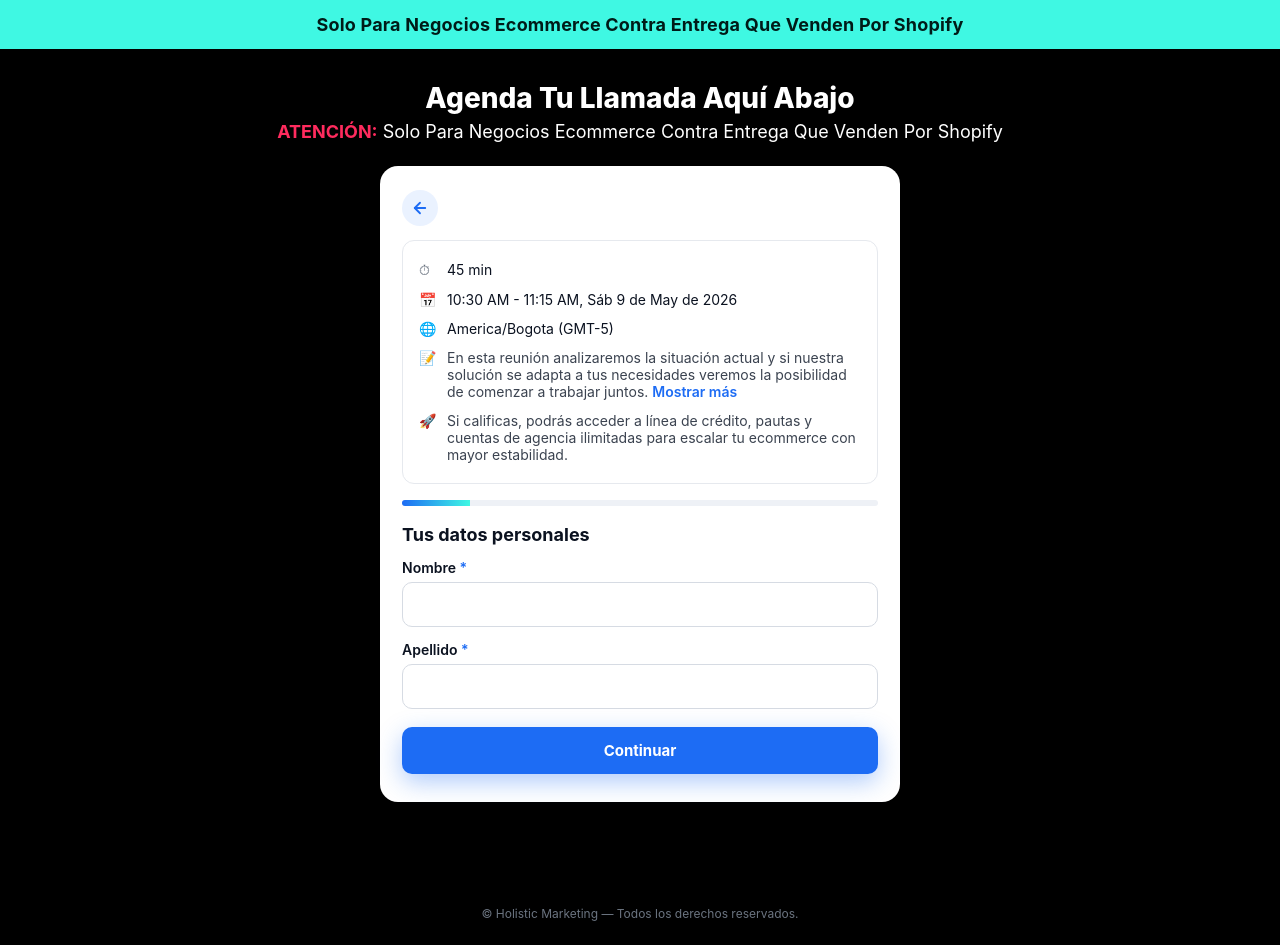
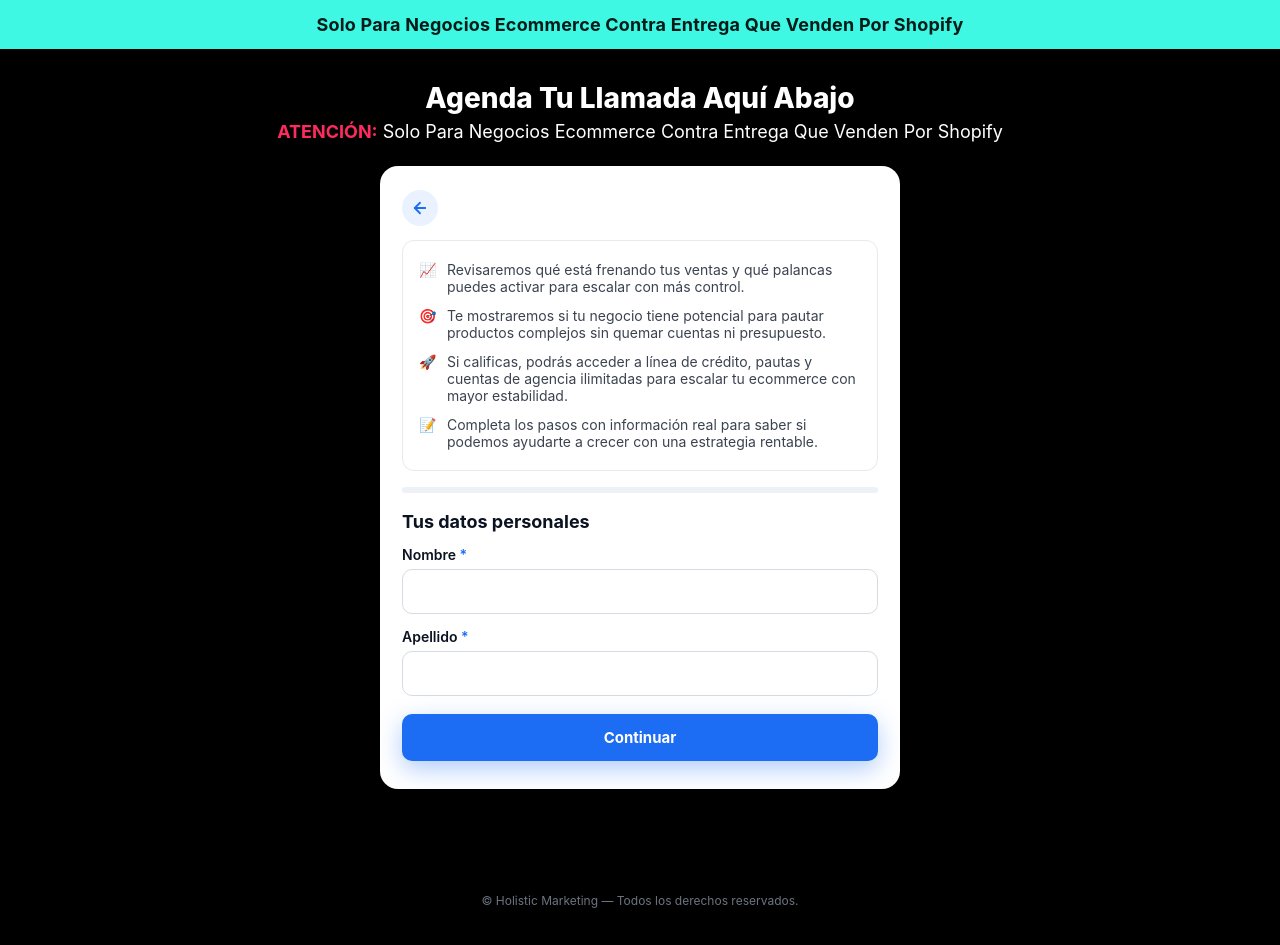
Before and after one commit to Atter12/totalmarketing, a plain HTML site: page index.html in a window 1280 px wide. Both pictures are taken after a click on the button "AGENDA TU LLAMADA AQUÍ". Drawn offline with Linux system fonts and the light colour scheme.

Commit message:
cambio de palanras

```diff
--- a/index.html
+++ b/index.html
@@ -402,11 +402,10 @@
 
     <!-- Meeting summary -->
     <div class="meeting">
-      <div><span>⏱</span><span>45 min</span></div>
-      <div><span>📅</span><span id="meetingDate">10:30 AM - 11:15 AM</span></div>
-      <div><span>🌐</span><span>America/Bogota (GMT-5)</span></div>
-      <div><span>📝</span><span class="desc">En esta reunión analizaremos la situación actual y si nuestra solución se adapta a tus necesidades veremos la posibilidad de comenzar a trabajar juntos. <a href="#" id="showMore">Mostrar más</a></span></div>
+      <div><span>📈</span><span class="desc">Revisaremos qué está frenando tus ventas y qué palancas puedes activar para escalar con más control.</span></div>
+      <div><span>🎯</span><span class="desc">Te mostraremos si tu negocio tiene potencial para pautar productos complejos sin quemar cuentas ni presupuesto.</span></div>
       <div><span>🚀</span><span class="desc">Si calificas, podrás acceder a línea de crédito, pautas y cuentas de agencia ilimitadas para escalar tu ecommerce con mayor estabilidad.</span></div>
+      <div><span>📝</span><span class="desc">Completa los pasos con información real para saber si podemos ayudarte a crecer con una estrategia rentable.</span></div>
     </div>
 
     <div class="progress"><span id="progressBar"></span></div>
```
